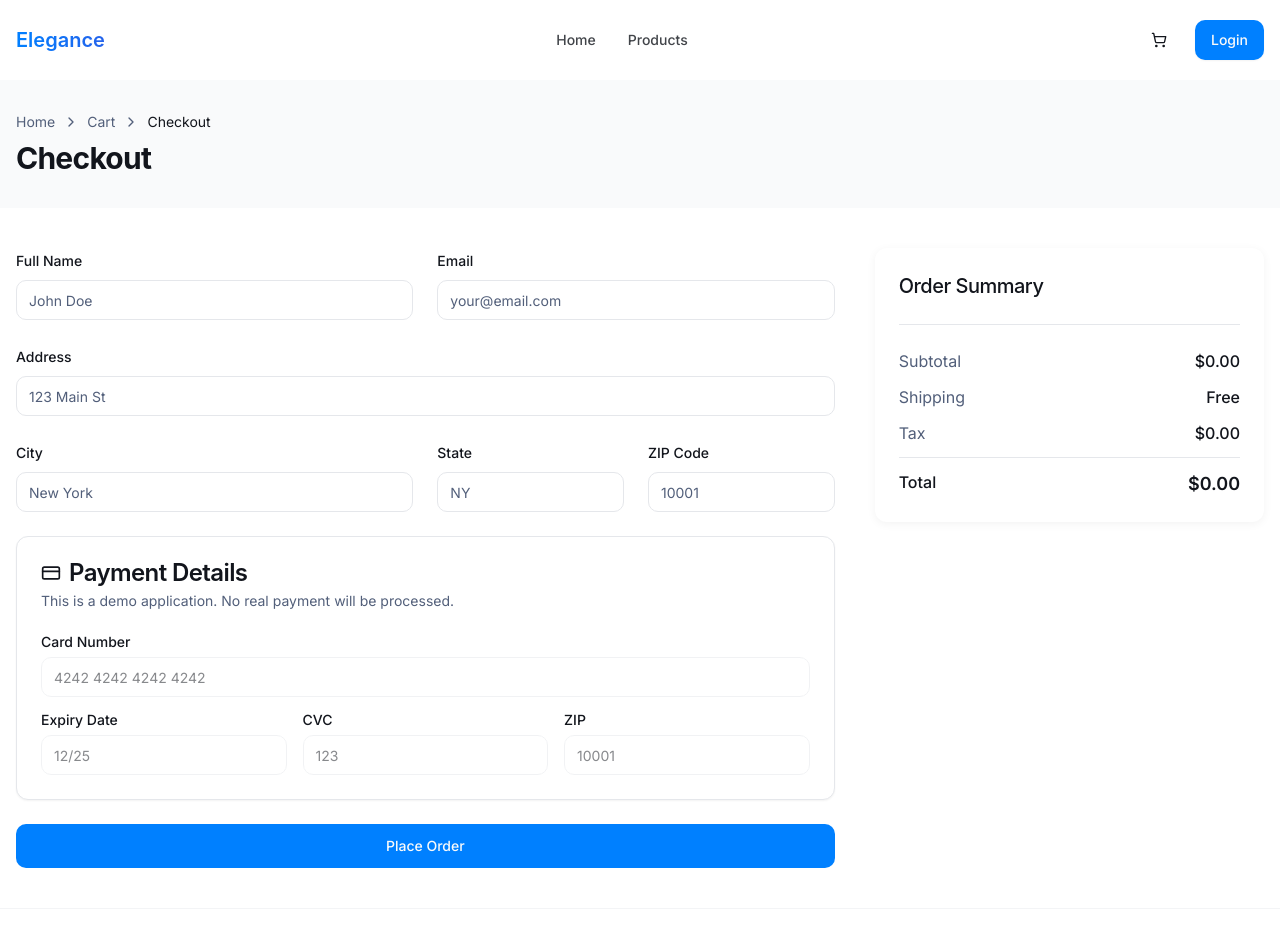
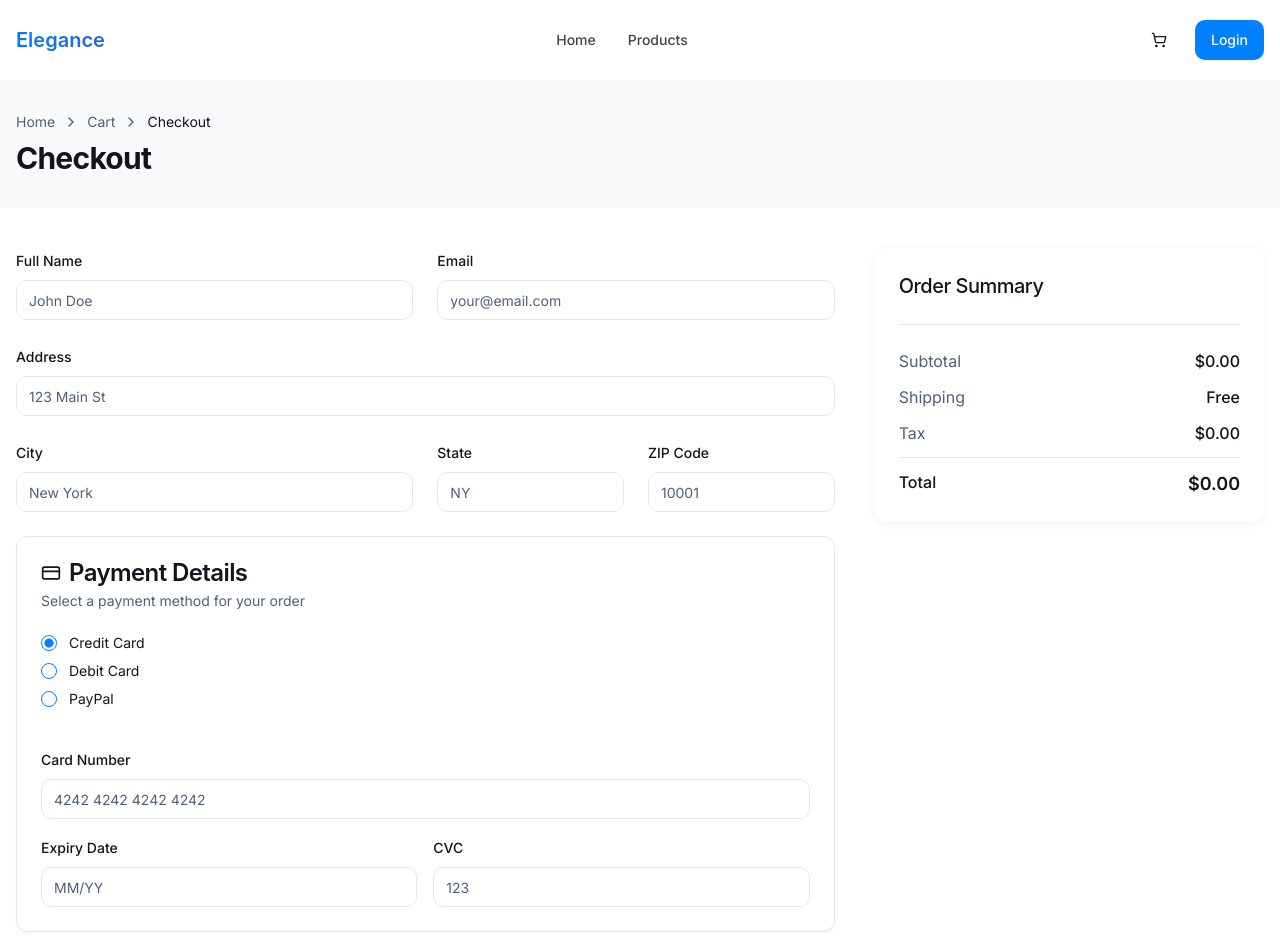
Before and after one commit to immortalxmachine/vibrant-basketry, a React (Vite) app: page /checkout in a window 1280 px wide. Shown: the top 952 px of the page. Built offline with nearby package versions, Linux system fonts and the light colour scheme.

Commit message:
Fix: Implement payment details
Implement the payment details section in the checkout page.

```diff
--- a/src/pages/CheckoutPage.tsx
+++ b/src/pages/CheckoutPage.tsx
@@ -11,6 +11,7 @@ import { Button } from '@/components/ui/button';
 import { Card, CardContent, CardDescription, CardFooter, CardHeader, CardTitle } from '@/components/ui/card';
 import { Form, FormControl, FormField, FormItem, FormLabel, FormMessage } from '@/components/ui/form';
 import { Input } from '@/components/ui/input';
+import { RadioGroup, RadioGroupItem } from '@/components/ui/radio-group';
 import { toast } from '@/hooks/use-toast';
 import { zodResolver } from '@hookform/resolvers/zod';
 import { useForm } from 'react-hook-form';
@@ -25,6 +26,24 @@ const checkoutFormSchema = z.object({
   city: z.string().min(2, "City is required"),
   state: z.string().min(2, "State is required"),
   zipCode: z.string().min(5, "ZIP code is required"),
+  paymentMethod: z.enum(["credit", "debit", "paypal"], {
+    required_error: "Please select a payment method",
+  }),
+  cardNumber: z
+    .string()
+    .regex(/^\d{4} \d{4} \d{4} \d{4}$/, "Please enter a valid card number")
+    .optional()
+    .or(z.literal("")),
+  expiryDate: z
+    .string()
+    .regex(/^(0[1-9]|1[0-2])\/\d{2}$/, "Please enter a valid expiry date (MM/YY)")
+    .optional()
+    .or(z.literal("")),
+  cvc: z
+    .string()
+    .regex(/^\d{3,4}$/, "Please enter a valid CVC")
+    .optional()
+    .or(z.literal("")),
 });
 
 type CheckoutFormValues = z.infer<typeof checkoutFormSchema>;
@@ -34,6 +53,7 @@ const CheckoutPage = () => {
   const { items, getTotal, clearCart } = useCart();
   const navigate = useNavigate();
   const [isSubmitting, setIsSubmitting] = useState(false);
+  const [showCardFields, setShowCardFields] = useState(true);
 
   const form = useForm<CheckoutFormValues>({
     resolver: zodResolver(checkoutFormSchema),
@@ -44,6 +64,10 @@ const CheckoutPage = () => {
       city: "",
       state: "",
       zipCode: "",
+      paymentMethod: "credit",
+      cardNumber: "",
+      expiryDate: "",
+      cvc: "",
     },
   });
 
@@ -65,6 +89,17 @@ const CheckoutPage = () => {
         variant: "destructive"
       });
       navigate('/products');
+      return;
+    }
+
+    // Validate card details if credit/debit is selected
+    if ((values.paymentMethod === "credit" || values.paymentMethod === "debit") &&
+        (!values.cardNumber || !values.expiryDate || !values.cvc)) {
+      toast({
+        title: "Payment information required",
+        description: "Please enter your complete card details",
+        variant: "destructive"
+      });
       return;
     }
 
@@ -98,6 +133,9 @@ const CheckoutPage = () => {
 
       if (itemsError) throw itemsError;
 
+      // Mock payment processing - in a real app you would use Stripe or another payment processor
+      await new Promise(resolve => setTimeout(resolve, 1500)); // Simulate payment processing
+
       // Success - clear the cart and navigate to confirmation
       clearCart();
       toast({
@@ -116,6 +154,9 @@ const CheckoutPage = () => {
       setIsSubmitting(false);
     }
   };
+
+  // Watch the payment method to toggle card fields visibility
+  const paymentMethod = form.watch("paymentMethod");
 
   return (
     <>
@@ -235,7 +276,7 @@ const CheckoutPage = () => {
                       </div>
                     </div>
 
-                    {/* Payment Section - In a real app, would integrate with Stripe */}
+                    {/* Payment Section */}
                     <Card className="mt-6">
                       <CardHeader>
                         <CardTitle className="flex items-center gap-2">
@@ -243,29 +284,138 @@ const CheckoutPage = () => {
                           Payment Details
                         </CardTitle>
                         <CardDescription>
-                          This is a demo application. No real payment will be processed.
+                          Select a payment method for your order
                         </CardDescription>
                       </CardHeader>
                       <CardContent>
-                        <div className="grid gap-4">
-                          <div className="grid gap-2">
-                            <FormLabel htmlFor="card-number">Card Number</FormLabel>
-                            <Input id="card-number" placeholder="4242 4242 4242 4242" disabled value="4242 4242 4242 4242" />
-                          </div>
-                          <div className="grid grid-cols-3 gap-4">
-                            <div className="grid gap-2">
-                              <FormLabel htmlFor="expire-date">Expiry Date</FormLabel>
-                              <Input id="expire-date" placeholder="MM/YY" disabled value="12/25" />
+                        <div className="grid gap-6">
+                          <FormField
+                            control={form.control}
+                            name="paymentMethod"
+                            render={({ field }) => (
+                              <FormItem>
+                                <FormControl>
+                                  <RadioGroup
+                                    onValueChange={field.onChange}
+                                    defaultValue={field.value}
+                                    className="flex flex-col space-y-1"
+                                  >
+                                    <FormItem className="flex items-center space-x-3 space-y-0">
+                                      <FormControl>
+                                        <RadioGroupItem value="credit" />
+                                      </FormControl>
+                                      <FormLabel className="font-normal cursor-pointer">Credit Card</FormLabel>
+                                    </FormItem>
+                                    <FormItem className="flex items-center space-x-3 space-y-0">
+                                      <FormControl>
+                                        <RadioGroupItem value="debit" />
+                                      </FormControl>
+                                      <FormLabel className="font-normal cursor-pointer">Debit Card</FormLabel>
+                                    </FormItem>
+                                    <FormItem className="flex items-center space-x-3 space-y-0">
+                                      <FormControl>
+                                        <RadioGroupItem value="paypal" />
+                                      </FormControl>
+                                      <FormLabel className="font-normal cursor-pointer">PayPal</FormLabel>
+                                    </FormItem>
+                                  </RadioGroup>
+                                </FormControl>
+                                <FormMessage />
+                              </FormItem>
+                            )}
+                          />
+
+                          {/* Credit/Debit Card Fields */}
+                          {(paymentMethod === "credit" || paymentMethod === "debit") && (
+                            <div className="pt-4 space-y-4">
+                              <FormField
+                                control={form.control}
+                                name="cardNumber"
+                                render={({ field }) => (
+                                  <FormItem>
+                                    <FormLabel>Card Number</FormLabel>
+                                    <FormControl>
+                                      <Input
+                                        placeholder="4242 4242 4242 4242"
+                                        {...field}
+                                        maxLength={19}
+                                        onChange={(e) => {
+                                          // Format card number with spaces
+                                          const value = e.target.value.replace(/\s/g, "");
+                                          const formattedValue = value
+                                            .replace(/\D/g, "")
+                                            .replace(/(\d{4})(?=\d)/g, "$1 ");
+                                          field.onChange(formattedValue);
+                                        }}
+                                      />
+                                    </FormControl>
+                                    <FormMessage />
+                                  </FormItem>
+                                )}
+                              />
+
+                              <div className="grid grid-cols-2 gap-4">
+                                <FormField
+                                  control={form.control}
+                                  name="expiryDate"
+                                  render={({ field }) => (
+                                    <FormItem>
+                                      <FormLabel>Expiry Date</FormLabel>
+                                      <FormControl>
+                                        <Input
+                                          placeholder="MM/YY"
+                                          {...field}
+                                          maxLength={5}
+                                          onChange={(e) => {
+                                            // Format expiry date with slash
+                                            const value = e.target.value.replace(/\D/g, "");
+                                            if (value.length <= 2) {
+                                              field.onChange(value);
+                                            } else {
+                                              field.onChange(
+                                                value.slice(0, 2) + "/" + value.slice(2, 4)
+                                              );
+                                            }
+                                          }}
+                                        />
+                                      </FormControl>
+                                      <FormMessage />
+                                    </FormItem>
+                                  )}
+                                />
+                                <FormField
+                                  control={form.control}
+                                  name="cvc"
+                                  render={({ field }) => (
+                                    <FormItem>
+                                      <FormLabel>CVC</FormLabel>
+                                      <FormControl>
+                                        <Input
+                                          placeholder="123"
+                                          {...field}
+                                          maxLength={4}
+                                          onChange={(e) => {
+                                            const value = e.target.value.replace(/\D/g, "");
+                                            field.onChange(value);
+                                          }}
+                                        />
+                                      </FormControl>
+                                      <FormMessage />
+                                    </FormItem>
+                                  )}
+                                />
+                              </div>
                             </div>
-                            <div className="grid gap-2">
-                              <FormLabel htmlFor="card-cvc">CVC</FormLabel>
-                              <Input id="card-cvc" placeholder="CVC" disabled value="123" />
+                          )}
+
+                          {/* PayPal info */}
+                          {paymentMethod === "paypal" && (
+                            <div className="pt-4 bg-gray-50 p-4 rounded-md text-center">
+                              <p className="text-sm text-muted-foreground">
+                                You will be redirected to PayPal to complete your purchase securely.
+                              </p>
                             </div>
-                            <div className="grid gap-2">
-                              <FormLabel htmlFor="card-zip">ZIP</FormLabel>
-                              <Input id="card-zip" placeholder="ZIP" disabled value="10001" />
-                            </div>
-                          </div>
+                          )}
                         </div>
                       </CardContent>
                     </Card>
```
